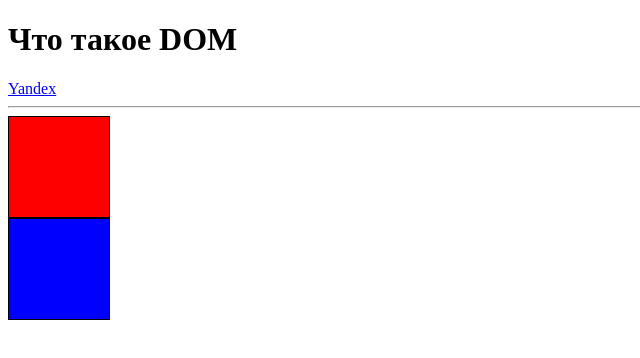
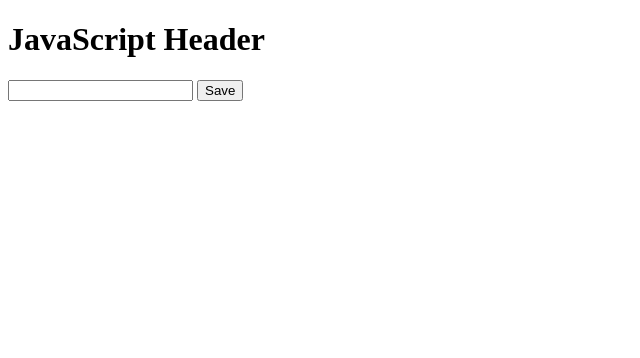
Before and after one commit to AnastasiaGer/test-HTML, a plain HTML site: page index.html in a window 1280 px wide. Shown: the whole page, without its empty margins (0-640 px from the left). Drawn offline with Linux system fonts and the light colour scheme.

Commit message:
еуые

```diff
--- a/index.html
+++ b/index.html
@@ -1,39 +1,25 @@
 <!DOCTYPE html>
 <html lang="ru">
+
 <head>
   <meta charset="UTF-8">
   <meta name="viewport" content="width=device-width, initial-scale=1.0">
   <meta http-equiv="X-UA-Compatible" content="ie=edge">
   <title>Javascript</title>
   <style>
-.box{
-  width: 100px;
-  height: 100px;
-  border: 1px solid black;
-}
-
-.red {
-  background-color: red;
-}
-
-.blue {
-  background-color: blue;
-}
 
   </style>
 </head>
+
 <body>
-  <h1>Что такое DOM</h1>
+  <h1>JavaScript Header</h1>
 
-  <a href="https://google.com/" target="_blank" title="Click me!">Google</a>
+  <input type="text">
 
-<hr>
+  <button>Save</button>
 
-<div id="box1" class="box">
-</div>
 
-<div id="box2" class="box">
-</div>
-  <script src="script.js" type="text/javascript"></script>
+  <script defer src="script.js" type="text/javascript"></script>
 </body>
+
 </html>
--- a/script.js
+++ b/script.js
@@ -1,20 +1,22 @@
-// class -> .CLASS_NAME
-// id -> #ID
-// tag -> TAG_NAME
+document.querySelector('button').addEventListener('click', function(event) {
+  const value = document.querySelector('input').value
 
-var a = document.querySelector('a')
-var oldHref = a.getAttribute('href')
+  const obj = {
+    text : value
+  }
+  localStorage.setItem('header', JSON.stringify(obj))
+})
 
-a.setAttribute('href', 'https://ya.ru')
-a.setAttribute('title', 'Go to yandex')
-a.textContent = 'Yandex'
+document.addEventListener('DOMContentLoaded', function() {
+  let obj;
+  try {
+    obj = JSON.parse(localStorage.getItem('header'))
+  } catch (e) {
+    obj = {}
+  }
 
-console.log(a.attributes)
+  if (obj.text && obj.text.trim()) {
+    document.querySelector('h1').textContent = obj.text
+  }
 
-
-const box1 = document.querySelector('#box1')
-const box2 = document.querySelector('#box2')
-
-box1.classList.add('red')
-
-box2.classList.add('blue')
+})
```
